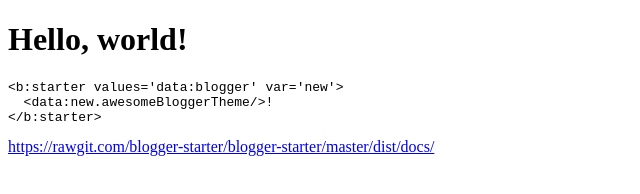
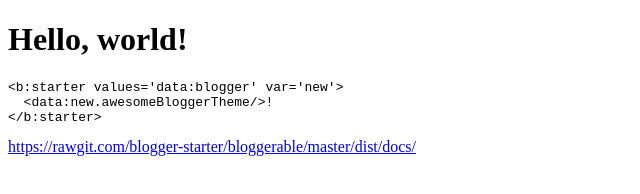
Before and after one commit to jsdelivrbot/blogger-starter.github.io, a plain HTML site: page index.html in a window 1280 px wide. Shown: the full height of the page, 0-640 px from the left. Drawn offline with Linux system fonts and the light colour scheme.

Commit message:
Update index.html

```diff
--- a/index.html
+++ b/index.html
@@ -10,6 +10,6 @@
 <pre><code>&lt;b:starter values='data:blogger' var='new'&gt;
   &lt;data:new.awesomeBloggerTheme/&gt;!
 &lt;/b:starter&gt;</code></pre>
-    <a href="https://rawgit.com/blogger-starter/blogger-starter/master/dist/docs/">https://rawgit.com/blogger-starter/blogger-starter/master/dist/docs/</a>
+    <a href="https://rawgit.com/blogger-starter/bloggerable/master/dist/docs/">https://rawgit.com/blogger-starter/bloggerable/master/dist/docs/</a>
   </body>
 </html>
```
